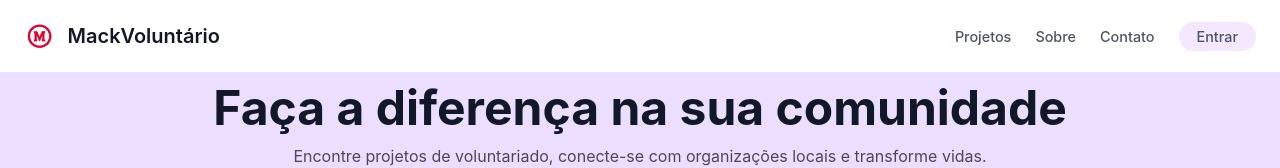
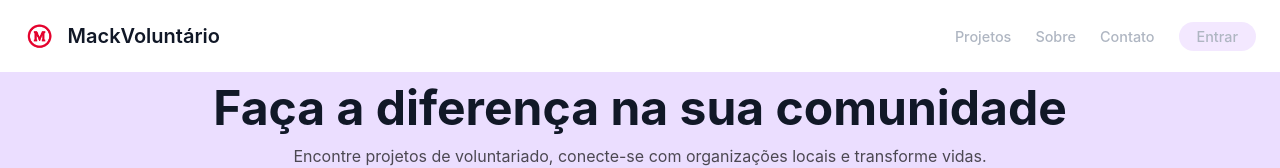
Before and after one commit to AlexKKKKKKKKK/MackVoluntario, a Next.js app in the folder mackvoluntario/: page / in a window 1280 px wide. Shown: the top 168 px of the page. Built offline with nearby package versions, Linux system fonts and the light colour scheme.

Commit message:
fix: Change text color

```diff
--- a/mackvoluntario/src/componentes/navbar/navbar.module.css
+++ b/mackvoluntario/src/componentes/navbar/navbar.module.css
@@ -32,7 +32,7 @@
 
 .navLinks a {
     text-decoration: none;
-    color: #4b5563;
+    color: #afb6c2;
     font-size: 0.9rem;
     font-weight: 500;
     transition: color 0.2s;
```
